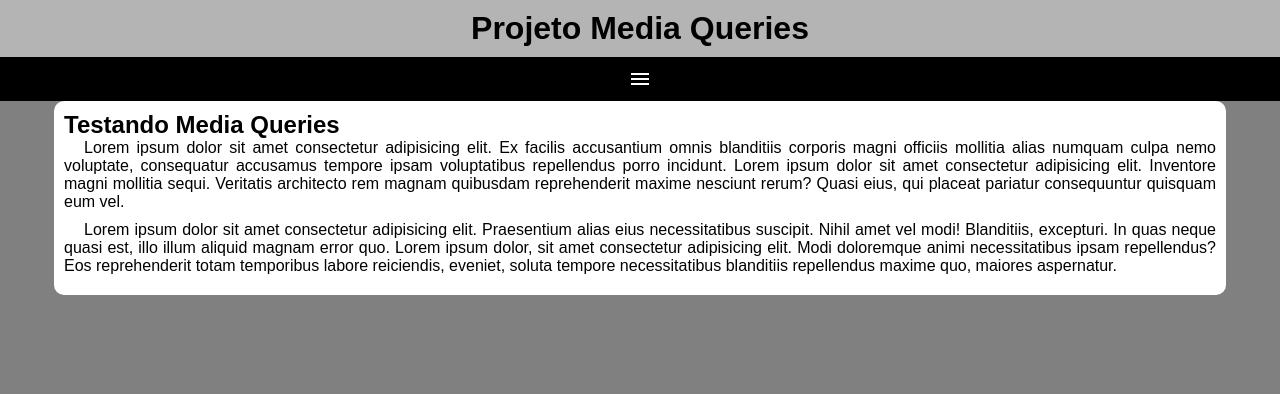
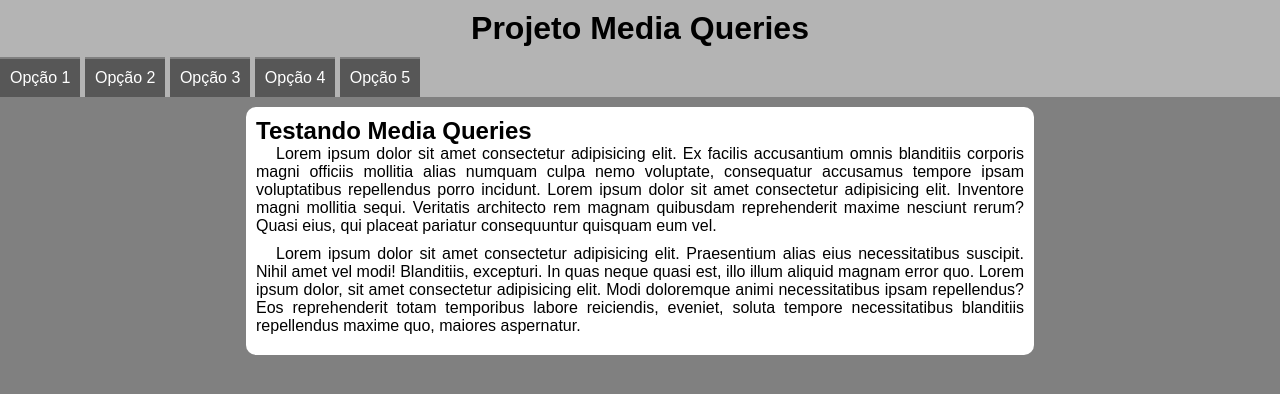
Before and after one commit to leonardobehnck/projeto-media-queries, a plain HTML site: page index.html in a window 1280 px wide. Drawn offline with nearby package versions, Linux system fonts and the light colour scheme.

Commit message:
finalização do projeto

```diff
--- a/index.html
+++ b/index.html
@@ -8,15 +8,18 @@
   <title>Projeto Media Queries - Mobile First</title>
 </head>
 <link rel="stylesheet" href="styles/style.css">
-<link rel="stylesheet" href="https://fonts.googleapis.com/css2?family=Material+Symbols+Outlined:opsz,wght,FILL,GRAD@48,400,0,0" />
-<script src="script.js"></script>
+<link rel="stylesheet" href="styles/media-query.css">
+<link rel="stylesheet"
+  href="https://fonts.googleapis.com/css2?family=Material+Symbols+Outlined:opsz,wght,FILL,GRAD@48,400,0,0" />
+<script src="scripts/script.js"></script>
 
-<body>
+
+<body onresize="changeSize()">
   <header>
     <h1>Projeto Media Queries</h1>
     <span id="burguer" class="material-symbols-outlined" onclick="clickMenu()">
       menu
-      </span>
+    </span>
     <menu id="menu">
       <ul>
         <li><a href="#">Opção 1</a></li>
--- a/script.js
+++ b/scripts/script.js
@@ -5,3 +5,11 @@ function clickMenu() {
     menu.style.display = 'block'
   }
 }
+
+function changeSize() {
+  if (window.innerWidth >= 768) {
+    menu.style.display = 'block'
+  } else {
+    menu.style.display = 'none'
+  }
+}
--- /dev/null
+++ b/styles/media-query.css
@@ -0,0 +1,22 @@
+@charset "UTF-8";
+/* Set Your Media Query Ranges (Responsive Breakpoints)
+576px for portrait phones.
+768px for tablets.
+992px for laptops.
+1200px for large devices. */
+
+@media screen and (min-width: 768px) {
+  span#burguer {
+    display: none;
+  }
+
+  menu {
+    display: block;
+  }
+  menu ul li {
+    display: inline-block;
+  }
+  main {
+    width: 768px;
+  }
+}
--- a/styles/style.css
+++ b/styles/style.css
@@ -58,8 +58,8 @@ menu ul li a:hover {
 main {
   width: 90vw;
   background-color: white;
-  margin-top: 50px;
   margin: auto;
+  margin-top: 10px;
   padding: 10px;
   border-radius: 10px;
 }
```
